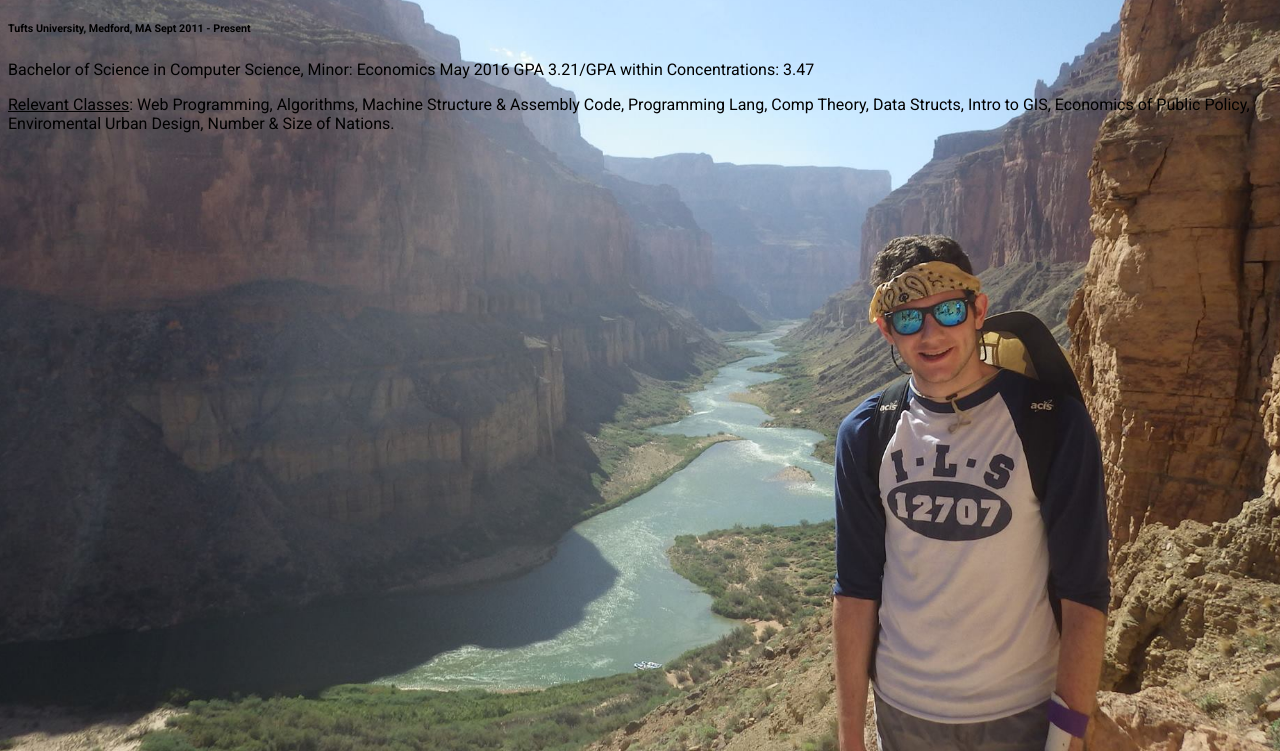
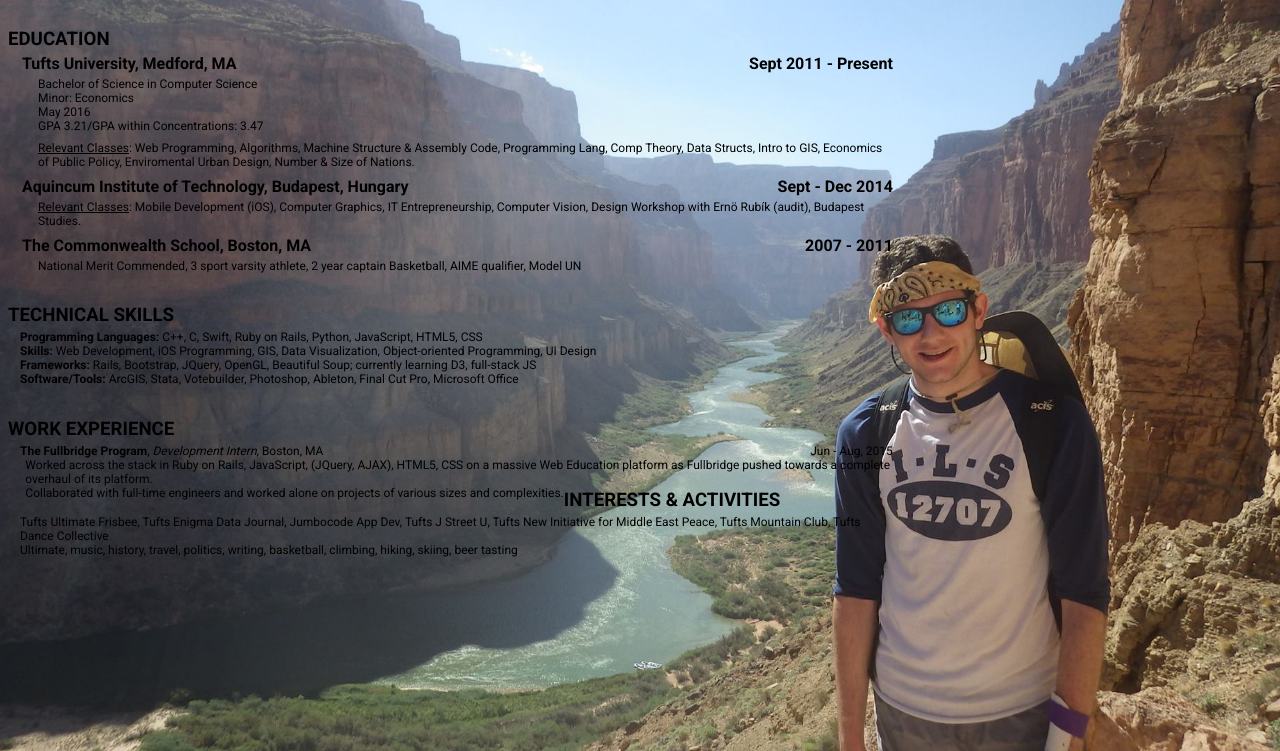
Before and after one commit to jatkins23/jatkins23.github.io, a plain HTML site: page resume.html in a window 1280 px wide. Shown: the part 49-800 px from the top of the page. Drawn offline with Linux system fonts and the light colour scheme.

Commit message:
updating resume2

```diff
--- a/resume.html
+++ b/resume.html
@@ -3,22 +3,61 @@
 		<title>Jon Atkins' Resume</title>
     <link rel="stylesheet" href="styles.css">
     <link href='https://fonts.googleapis.com/css?family=Roboto:400,700' rel='stylesheet' type='text/css'>
+		<meta charset="utf-8">
 	</head>
 	<body>
 		<h1>Jon Atkins</h1>
 		<div class="resume-section">
-			<div class="resume-subsection">
-				<h6><b>Tufts University</b>, Medford, MA<date> Sept 2011 - Present</date></h6>
+			<h5>EDUCATION</h5>
+			<div class="resume-school-section">
+				<h6><b>Tufts University</b>, Medford, MA<span class="date"> Sept 2011 - Present</span></h6>
 				<p>
-					Bachelor of Science in Computer Science, Minor: Economics  May 2016
-					GPA 3.21/GPA within Concentrations: 3.47
+					Bachelor of Science in Computer Science<br>Minor: Economics<br>May 2016<br>GPA 3.21/GPA within Concentrations: 3.47
 				</p>
 				<p>
 					<u>Relevant Classes</u>: Web Programming, Algorithms, Machine Structure & Assembly Code, Programming Lang, Comp Theory, Data Structs, Intro to GIS, Economics of Public Policy, Enviromental Urban Design, Number & Size of Nations.
-			</p>
-			<div>
-
+				</p>
+			</div>
+			<div class="resume-school-section">
+				<h6><b>Aquincum Institute of Technology</b>, Budapest, Hungary<span class="date"> Sept - Dec 2014</span></h6>
+				<p>
+					<u>Relevant Classes</u>: Mobile Development (iOS), Computer Graphics, IT Entrepreneurship, Computer Vision, Design Workshop with Ernö Rubík (audit), Budapest Studies.
+				</p>
+			</div>
+			<div class="resume-school-section">
+				<h6><b>The Commonwealth School</b>, Boston, MA<span class="date"> 2007 - 2011</span></h6>
+				<p>
+					National Merit Commended, 3 sport varsity athlete, 2 year captain Basketball, AIME qualifier, Model UN
+				</p>
+			</div>
 		</div>
-
+		<div class="resume-section">
+			<h5>TECHNICAL SKILLS</h5>
+			<b>Programming Languages:</b> C++, C, Swift, Ruby on Rails, Python, JavaScript, HTML5, CSS<br>
+			<b>Skills:</b> Web Development, iOS Programming, GIS, Data Visualization, Object-oriented Programming, UI Design<br>
+			<b>Frameworks:</b> Rails, Bootstrap, JQuery, OpenGL, Beautiful Soup; currently learning D3, full-stack JS<br>
+			<b>Software/Tools:</b> ArcGIS, Stata, Votebuilder, Photoshop, Ableton, Final Cut Pro, Microsoft Office<br>
+		</div>
+		<div class="resume-section">
+			<h5>WORK EXPERIENCE</h5>
+				<div class="work-experience-section">
+					<h7><b>The Fullbridge Program</b>, <i>Development Intern</i>, Boston, MA<span class="date">Jun - Aug, 2015</span></h7>
+					<ul>
+						<li>
+							Worked across the stack in Ruby on Rails, JavaScript, (JQuery, AJAX), HTML5, CSS on a massive Web Education platform as Fullbridge pushed towards a complete overhaul of its platform.
+						</li>
+					</ul>
+					<ul>
+						<li>
+							Collaborated with full-time engineers and worked alone on projects of various sizes and complexities.
+						</li>
+					</ul>
+				</div>
+		</div>
+		<div class="resume-section">
+			<h5>INTERESTS & ACTIVITIES</h5>
+ 				Tufts Ultimate Frisbee, Tufts Enigma Data Journal, Jumbocode App Dev, Tufts J Street U, Tufts New Initiative for Middle East Peace, Tufts Mountain Club, Tufts Dance Collective<br>
+				Ultimate, music, history, travel, politics, writing, basketball, climbing, hiking, skiing, beer tasting
+		</div>
 	</body>
 </html>
--- a/styles.css
+++ b/styles.css
@@ -49,9 +49,6 @@
 	color: white;
 }
 
-p {
-}
-
 .bio {
 	margin-top: 20%;
 	margin-right: 30%;
@@ -69,3 +66,55 @@
 	text-decoration: border;
 	margin-top: 0;
 }
+
+.resume-section {
+	margin-right: 30%;
+	margin-left: 12px;
+	font-size: 9pt;
+}
+
+.resume-school-section {
+	margin-left: 14px;
+	margin-top: 0px;
+}
+
+div.resume-section h6 {
+	font-size: 12pt;
+	margin-bottom: 0%;
+	margin-top: 0px;
+	margin-left: -12px;
+	margin-bottom: 0;
+	padding: 0;
+}
+
+div.resume-section p {
+	margin: 4px;
+	margin-bottom: 8px;
+}
+
+div.resume-section h5 {
+	font-size: 14pt;
+	margin-bottom: 4px;
+	margin-left: -12px;
+}
+
+div.work-experience-section li {
+	margin-left: 4pt;
+	type: circle;
+}
+
+div.work-experience-section {
+	font-size: 9pt;
+}
+
+div.work-experience-section h5 {
+	font-size: 10pt;
+	margin-left: 0;
+}
+
+.date {
+		float: right;
+		margin-right: 0%;
+		margin-left: 0%;
+	}
+}
```
